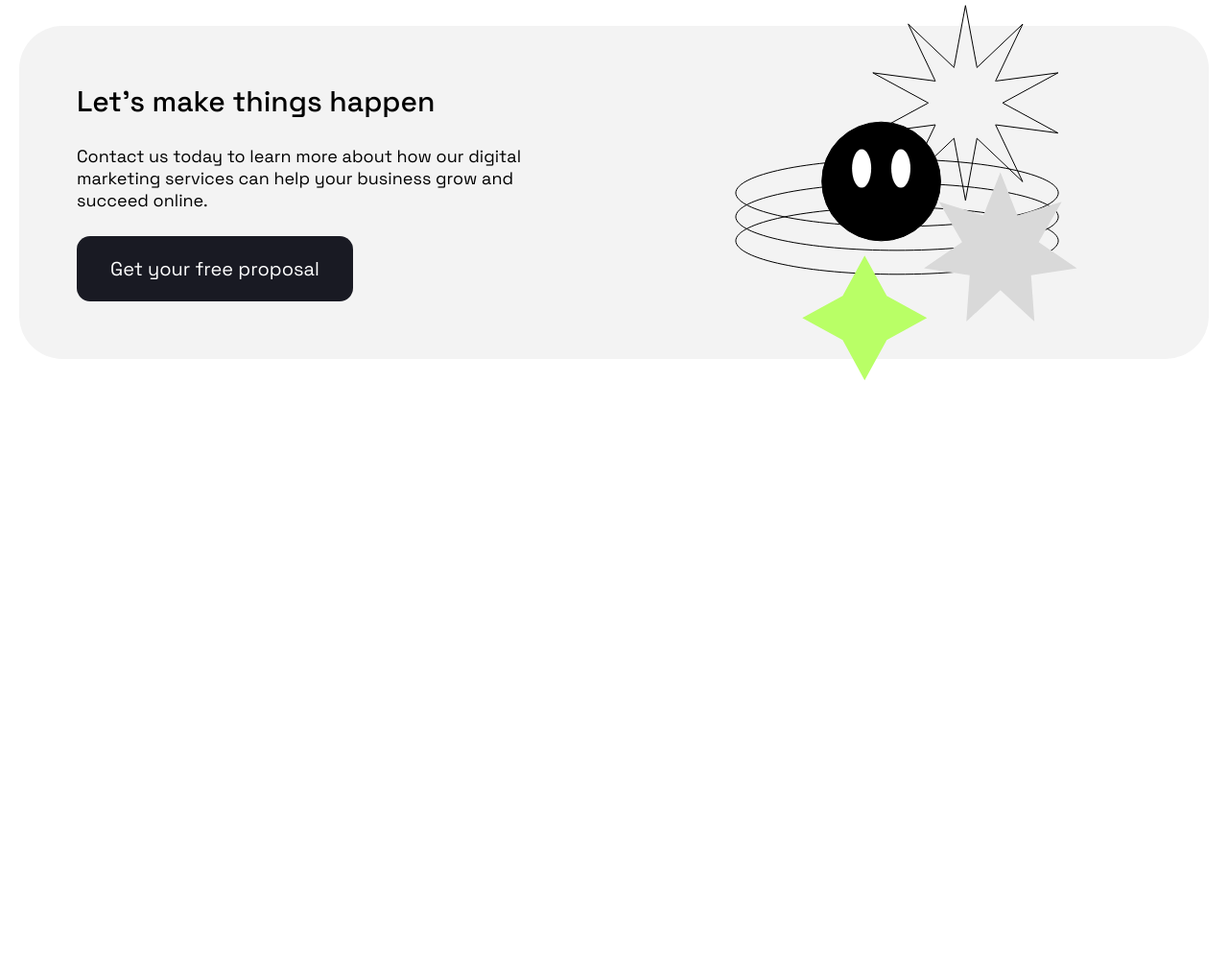
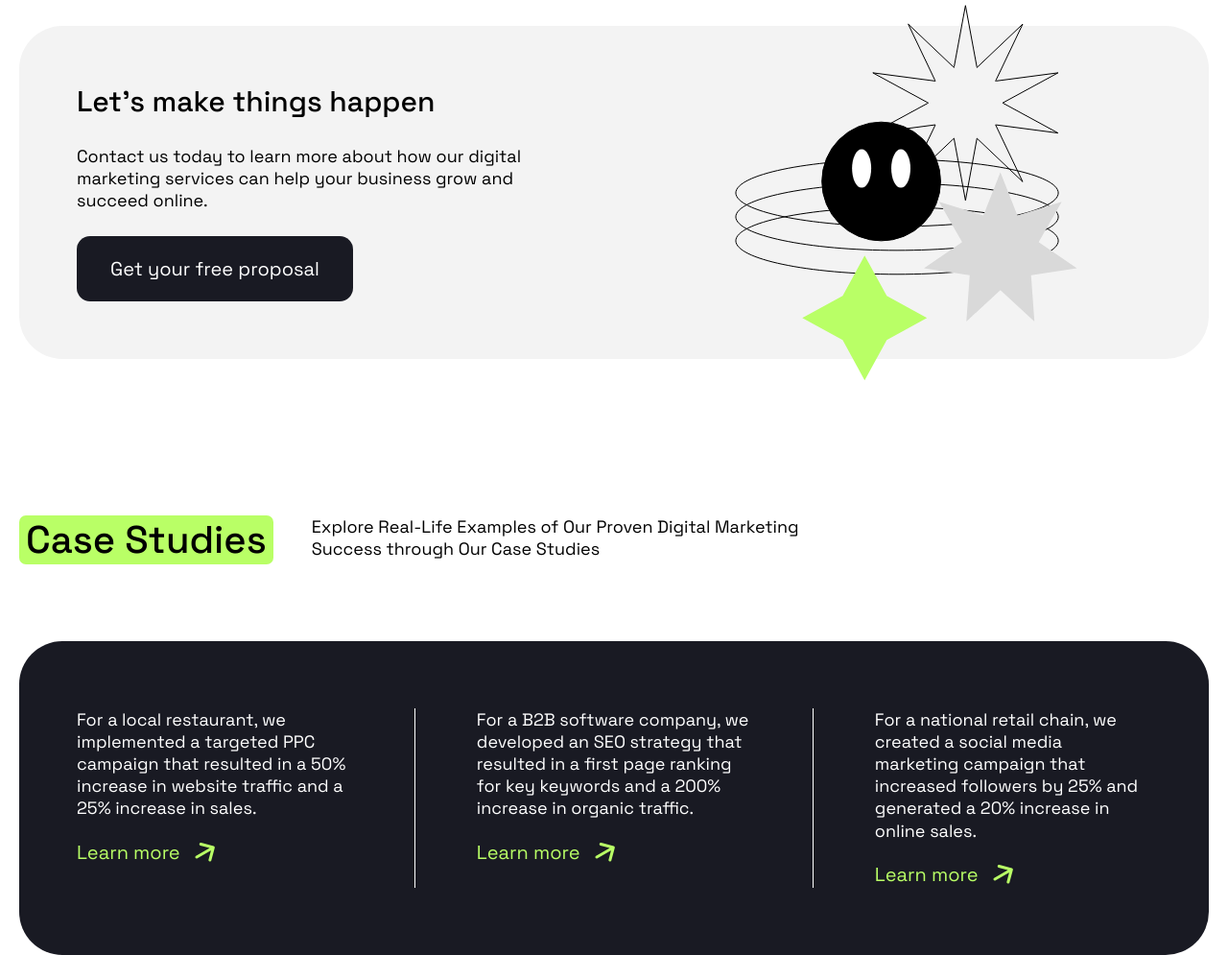
Before and after one commit to troay89/company, a website: page index.html in a window 1280 px wide. Shown: the part 2209-3204 px from the top of the page at 96% size. Before the commit the page ends 2606 px from the top, so only its background shows below. Drawn offline with Linux system fonts and the light colour scheme.

Commit message:
feat: made block case

```diff
--- a/index.html
+++ b/index.html
@@ -21,7 +21,7 @@
                             <a href="#services" class="navigation__list-link">Services</a>
                         </li>
                         <li class="navigation__list-item">
-                            <a href="/" class="navigation__list-link">Use Cases</a>
+                            <a href="#case" class="navigation__list-link">Use Cases</a>
                         </li>
                         <li class="navigation__list-item">
                             <a href="/" class="navigation__list-link">Pricing</a>
@@ -58,9 +58,9 @@
             </ul>
         </section>
         <section id="services" class="services">
-            <div class="services__header">
+            <div class="services__header position-top">
                 <h2 class="services__header-title title-decoration">Services</h2>
-                <div class="services__header-description">At our digital marketing agency, we offer a range of services to help businesses grow and succeed online. These services include:</div>
+                <div class="position-top-description">At our digital marketing agency, we offer a range of services to help businesses grow and succeed online. These services include:</div>
             </div>
             <div class="services__body">
 
@@ -128,6 +128,35 @@
                 <img src="image/svg/desktop/services/starts-services.svg" alt="" loading="lazy" height="394" width="359">
             </div>
         </section>
+        <section id="case" class="case">
+            <div class="case__header position-top">
+                <h2 class="case__header-title title-decoration">Case Studies</h2>
+                <div class="position-top-description">Explore Real-Life Examples of Our Proven Digital Marketing Success through Our Case Studies</div>
+            </div>
+            <div class="case__body">
+                <div class="case__body-info">
+                    <div class="case__body-text">For a local restaurant, we implemented a targeted PPC campaign that resulted in a 50% increase in website traffic and a 25% increase in sales.</div> <a class="case__body-link" href="/">
+                        <span>Learn more</span><svg width="21" height="20" viewBox="0 0 21 20" fill="none" xmlns="http://www.w3.org/2000/svg">
+                            <path d="M1.25 13.701C0.532561 14.1152 0.286748 15.0326 0.700962 15.75C1.11518 16.4674 2.03256 16.7133 2.75 16.299L1.25 13.701ZM20.7694 5.38823C20.9838 4.58803 20.5089 3.76552 19.7087 3.55111L6.66874 0.0570541C5.86854 -0.157359 5.04603 0.317515 4.83162 1.11771C4.61721 1.91791 5.09208 2.74042 5.89228 2.95483L17.4834 6.06066L14.3776 17.6518C14.1631 18.452 14.638 19.2745 15.4382 19.4889C16.2384 19.7033 17.0609 19.2284 17.2753 18.4282L20.7694 5.38823ZM2.75 16.299L20.0705 6.29904L18.5705 3.70096L1.25 13.701L2.75 16.299Z" fill="#B9FF66" />
+                        </svg> <span></span>
+                    </a>
+                </div>
+                <div class="case__body-info">
+                    <div class="case__body-text">For a B2B software company, we developed an SEO strategy that resulted in a first page ranking for key keywords and a 200% increase in organic traffic.</div> <a class="case__body-link" href="/">
+                        <span>Learn more</span><svg width="21" height="20" viewBox="0 0 21 20" fill="none" xmlns="http://www.w3.org/2000/svg">
+                            <path d="M1.25 13.701C0.532561 14.1152 0.286748 15.0326 0.700962 15.75C1.11518 16.4674 2.03256 16.7133 2.75 16.299L1.25 13.701ZM20.7694 5.38823C20.9838 4.58803 20.5089 3.76552 19.7087 3.55111L6.66874 0.0570541C5.86854 -0.157359 5.04603 0.317515 4.83162 1.11771C4.61721 1.91791 5.09208 2.74042 5.89228 2.95483L17.4834 6.06066L14.3776 17.6518C14.1631 18.452 14.638 19.2745 15.4382 19.4889C16.2384 19.7033 17.0609 19.2284 17.2753 18.4282L20.7694 5.38823ZM2.75 16.299L20.0705 6.29904L18.5705 3.70096L1.25 13.701L2.75 16.299Z" fill="#B9FF66" />
+                        </svg> <span></span>
+                    </a>
+                </div>
+                <div class="case__body-info">
+                    <div class="case__body-text">For a national retail chain, we created a social media marketing campaign that increased followers by 25% and generated a 20% increase in online sales.</div> <a class="case__body-link" href="/">
+                        <span>Learn more</span><svg width="21" height="20" viewBox="0 0 21 20" fill="none" xmlns="http://www.w3.org/2000/svg">
+                            <path d="M1.25 13.701C0.532561 14.1152 0.286748 15.0326 0.700962 15.75C1.11518 16.4674 2.03256 16.7133 2.75 16.299L1.25 13.701ZM20.7694 5.38823C20.9838 4.58803 20.5089 3.76552 19.7087 3.55111L6.66874 0.0570541C5.86854 -0.157359 5.04603 0.317515 4.83162 1.11771C4.61721 1.91791 5.09208 2.74042 5.89228 2.95483L17.4834 6.06066L14.3776 17.6518C14.1631 18.452 14.638 19.2745 15.4382 19.4889C16.2384 19.7033 17.0609 19.2284 17.2753 18.4282L20.7694 5.38823ZM2.75 16.299L20.0705 6.29904L18.5705 3.70096L1.25 13.701L2.75 16.299Z" fill="#B9FF66" />
+                        </svg> <span></span>
+                    </a>
+                </div>
+            </div>
+        </section>
     </main>
     <footer></footer>
 </body>
--- a/styles/_mixins.scss
+++ b/styles/_mixins.scss
@@ -16,3 +16,12 @@
     clip: rect(0 0 0 0);
     overflow: hidden;
 }
+
+@mixin fluid-text($max: 48, $min: 16) {
+    font-size: clamp(#{$min}px, #{$max / 1440 * 100}vw, #{$max}px);
+}
+
+@mixin square($size) {
+    width: $size;
+    aspect-ratio: 1;
+}
--- a/styles/_utils.scss
+++ b/styles/_utils.scss
@@ -1,3 +1,31 @@
 .visually-hidden {
     @include visualy-hiden;
 }
+
+.position-top {
+    display: flex;
+    justify-content: start;
+    column-gap: 40px;
+    padding-block-end: 80px;
+
+    @include tablet {
+        justify-content: center;
+    }
+
+    @include mobile {
+        justify-content: center;
+        flex-direction: column;
+        align-items: center;
+        padding-block-end: 38px;
+        row-gap: 27px;
+    }
+
+    &-description {
+        max-width: 580px;
+
+        @include mobile {
+            max-width: 100%;
+            text-align: center;
+        }
+    }
+}
--- a/styles/_variables.scss
+++ b/styles/_variables.scss
@@ -1,17 +1,20 @@
 :root {
     --color-light: #FFFFFF;
     --color-gray: #F3F3F3;
+    --color-gray-alt: #898989;
     --color-green: #B9FF66;
     --color-dark: #191A23;
+    --colordark-alt: #292A32;
     --color-black: #000000;
-    --font-family: 'Space Grotesk', sans-serif;
-    --transition: all ease .3s;
-    --border: 1px solid var(--color-dark);
-    --shadow-card: 0 5px 0 0 var(--color-dark);
     --border-radius-tiny: 7px;
     --border-radius-small: 14px;
     --border-radius-large: 45px;
+    --font-family: 'Space Grotesk', sans-serif;
+    --border: 1px solid var(--color-dark);
+    --shadow-card: 0 5px 0 0 var(--color-dark);
     --wide-content: 1240px;
     --wide-padding-content: 20px;
     --wide-general-content: calc(var(--wide-content) + var( --wide-padding-content) * 2);
+    --input-height: 59px;
+    --transition: all ease .3s;
 }
--- /dev/null
+++ b/styles/blocks/_case.scss
@@ -0,0 +1,41 @@
+.case {
+
+    &__body {
+        display: flex;
+        background-color: var(--color-dark);
+        border-radius: var(--border-radius-large);
+        padding: 70px 60px;
+        color: white;
+
+
+        &-info {
+            display: flex;
+            flex-direction: column;
+            row-gap: 20px;
+            width: 100%;
+            flex-grow: 1;
+        }
+
+        &-info:not(:first-child) {
+            padding-inline-start: 64px;
+        }
+
+        &-info:not(:last-of-type) {
+            padding-inline-end: 64px;
+            border-right: 1px solid var(--color-light);
+        }
+
+        &-text {
+            width: 286px;
+        }
+
+        &-link {
+            display: flex;
+            align-items: center;
+            column-gap: 15px;
+            color: var(--color-green);
+            font-size: 20px;
+            line-height: 1.4em;
+        }
+    }
+}
--- a/styles/blocks/_services.scss
+++ b/styles/blocks/_services.scss
@@ -1,37 +1,9 @@
 .services {
-
-    &__header {
-        display: flex;
-        justify-content: start;
-        column-gap: 40px;
-
-
-        @include tablet {
-            justify-content: center;
-        }
-
-        @include mobile {
-            justify-content: center;
-            flex-direction: column;
-            align-items: center;
-            row-gap: 27px;
-        }
-
-        &-description {
-            max-width: 580px;
-
-            @include mobile {
-                max-width: 100%;
-                text-align: center;
-            }
-        }
-    }
-
     &__body {
         display: grid;
         grid-template-columns: 1fr 1fr;
         gap: 40px;
-        padding-block: 80px 122px;
+        padding-block-end: 122px;
 
         @include desktop {
             justify-items: center;
@@ -39,7 +11,7 @@
         }
 
         @include mobile {
-            padding-block: 38px 70px;
+            padding-block-end: 70px;
             gap: 30px;
         }
     }
--- a/styles/styles.scss
+++ b/styles/styles.scss
@@ -1 +1 @@
-@import 'normalize', 'fonts', 'mixins', 'media', 'variables', 'utils', 'global', 'blocks/button', 'blocks/header', 'blocks/menu', 'blocks/about', 'blocks/services', 'blocks/card', 'blocks/burger-button';
+@import 'normalize', 'fonts', 'mixins', 'media', 'variables', 'utils', 'global', 'blocks/button', 'blocks/header', 'blocks/menu', 'blocks/about', 'blocks/services', 'blocks/card', 'blocks/burger-button', 'blocks/case';
```
Also changed, not shown: image/arow.svg (added), styles/styles.css, styles/styles.min.css.
